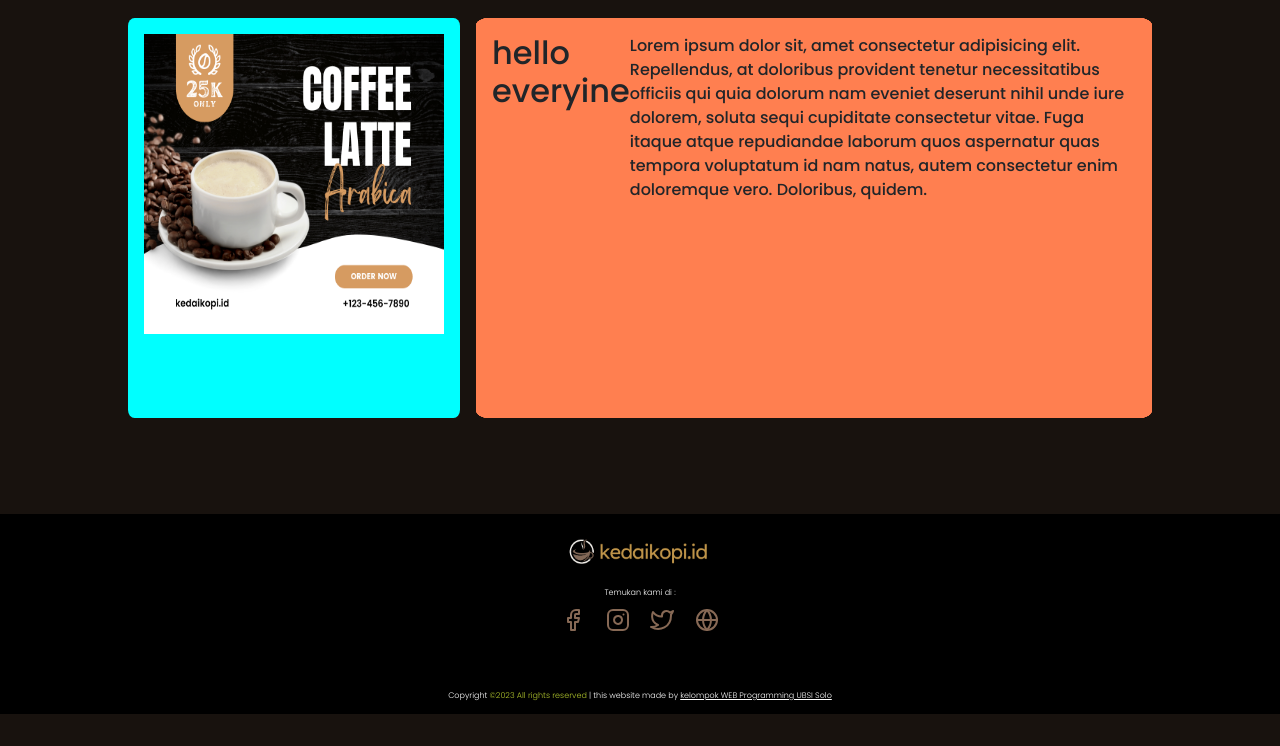
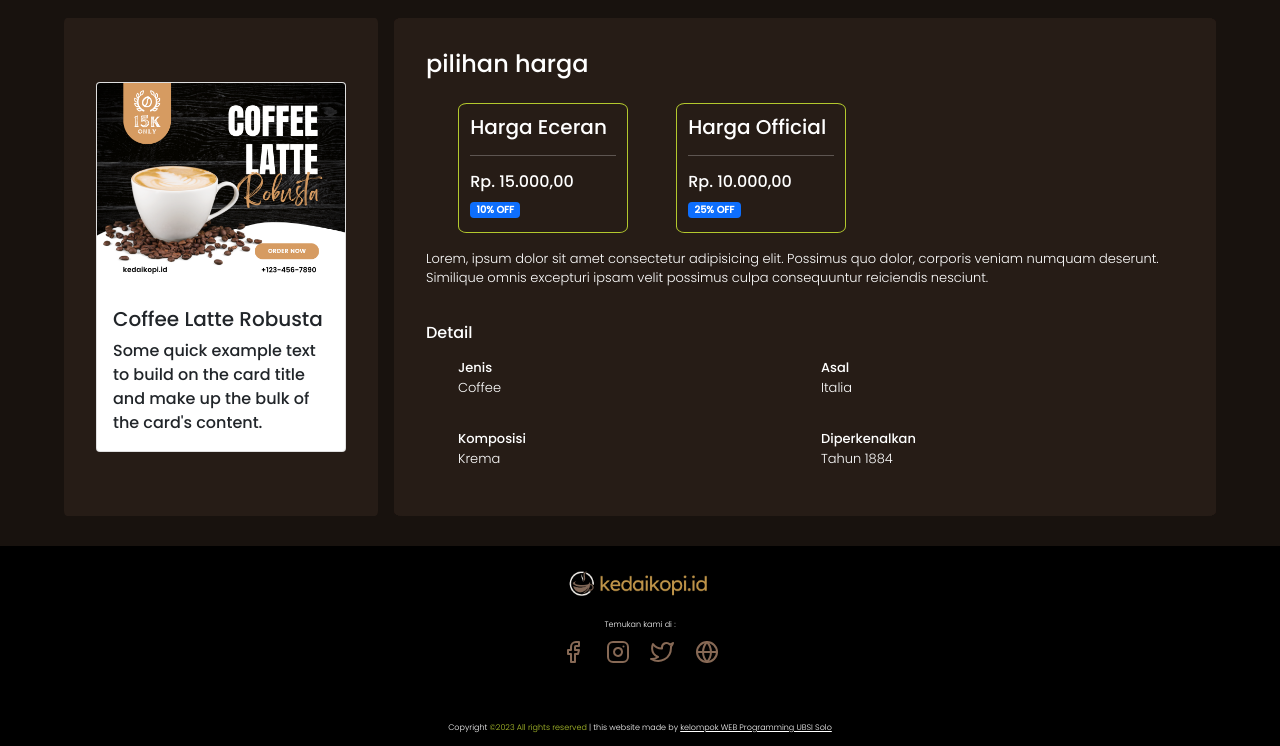
Before and after one commit to hawk-xc/hawk-xc.github.io, a PHP site: page /web_project/menu/menu2.html in a window 1280 px wide. Shown: the part 78-824 px from the top of the page. Before the commit the page ends 792 px from the top, so only its background shows below. Run offline with PHP 8.4, Linux system fonts and the light colour scheme.

Commit message:
add update

```diff
--- a/web_project/css/menu-responsive.css
+++ b/web_project/css/menu-responsive.css
@@ -7,7 +7,7 @@
 }
 
 .section-container {
-  width: 100%;
+  /* width: 40%; */
   height: 400px;
   display: flex;
   justify-content: center;
@@ -15,12 +15,12 @@
 
   /* margin top */
   margin-top: 6rem;
-  margin-bottom: 6rem;
+  margin-bottom: 8rem;
 }
 
 .section-container .section-hero-menu {
   display: grid;
-  width: 80%;
+  width: 40%;
   /* grid-template-columns: 1fr 1fr; */
 
   grid-template-areas:
@@ -32,36 +32,76 @@
 .section-container .section-hero-menu .item {
   width: 100%;
   /* height: 500px; */
-  border-radius: 2%;
+  border-radius: 1%;
   padding-top: 2rem;
 
   /* flex direction */
-  display: flex;
-  justify-items: center;
-  justify-content: center;
-
-  padding: 1rem;
-}
-
-.section-container .section-hero-menu .item img {
-  width: 300px;
-  height: 300px;
 }
 
 .satu {
   grid-area: satu;
-  background-color: aqua;
+  background-color: #261c16;
+  display: flex;
+  justify-items: center;
+  flex-direction: column;
+  justify-content: center;
+  align-items: center;
+
+  padding: 2rem;
 }
 
 .dua {
   grid-area: dua;
-  background-color: coral;
+  background-color: #261c16;
+  color: var(--light);
+
+  font-weight: 10;
+  font-size: 13px;
+  padding: 2rem;
+}
+
+/* block menu */
+.section-container .section-hero-menu .item .kotak-block {
+  display: grid;
+  grid-template-columns: repeat(2, 170px);
+  gap: 3rem;
+  padding: 1rem 2rem;
+}
+
+.section-container .section-hero-menu .item .kotak-block .block {
+  border: 1px solid var(--secondary);
+  width: 170px;
+  height: 130px;
+  border-radius: 5%;
+  padding: 0.7rem;
+}
+
+/* list detail style */
+.section-container .section-hero-menu .item ul {
+  list-style: none;
+  display: grid;
+  grid-template-columns: 1fr 1fr;
+  row-gap: 2rem;
+
+  margin-top: 1rem;
+}
+
+.section-container .section-hero-menu .item ul li {
+  width: 100%;
+  /* background-color: blueviolet; */
 }
 
 /* media query */
-@media screen and (min-width: 600px) {
+@media screen and (min-width: 800px) {
   .section-container .section-hero-menu {
+    width: 90%;
     grid-template-areas: "satu dua dua dua dua dua";
     gap: 1rem;
   }
+  /* .dua {
+    justify-content: center;
+    align-items: center;
+  } */
+  .section-container {
+    width: 100%;
 }
--- a/web_project/menu/menu2.html
+++ b/web_project/menu/menu2.html
@@ -8,8 +8,6 @@
     <script src="https://unpkg.com/feather-icons"></script>
     <link rel="preconnect" href="https://fonts.googleapis.com" />
     <link rel="stylesheet" href="../css/bootstrap.css" />
-    <link rel="stylesheet" href="../css/img-gray-scale.css" />
-    <link rel="stylesheet" href="../css/hover-effect.css" />
     <link rel="stylesheet" href="../css/menu-section.css" />
     <link rel="preconnect" href="https://fonts.gstatic.com" crossorigin />
     <link
@@ -57,22 +55,68 @@
     <div class="section-container">
       <div class="section-hero-menu">
         <div class="item satu">
-          <img src="../media/menu/kedaikopi-menu2.png" alt="" />
+          <div class="card" style="width: 250px">
+            <img
+              src="../media/menu/kedaikopi-menu1.png"
+              class="card-img-top"
+              alt="..."
+            />
+            <div class="card-body">
+              <h5 class="card-title">Coffee Latte Robusta</h5>
+              <p class="card-text">
+                Some quick example text to build on the card title and make up
+                the bulk of the card's content.
+              </p>
+            </div>
+          </div>
         </div>
         <div class="item dua"></div>
         <div class="item dua"></div>
         <div class="item dua"></div>
         <div class="item dua"></div>
         <div class="item dua">
-          <h2>hello everyine</h2>
+          <h4>pilihan harga</h4>
+          <div class="kotak-block">
+            <div class="block">
+              <h5>Harga Eceran</h5>
+              <hr />
+              <h6>Rp. 15.000,00</h6>
+              <span class="badge bg-primary">10% OFF</span>
+            </div>
+            <div class="block">
+              <h5>Harga Official</h5>
+              <hr />
+              <h6>Rp. 10.000,00</h6>
+              <span class="badge bg-primary">25% OFF</span>
+            </div>
+          </div>
           <p>
-            Lorem ipsum dolor sit, amet consectetur adipisicing elit.
-            Repellendus, at doloribus provident tenetur necessitatibus officiis
-            qui quia dolorum nam eveniet deserunt nihil unde iure dolorem,
-            soluta sequi cupiditate consectetur vitae. Fuga itaque atque
-            repudiandae laborum quos aspernatur quas tempora voluptatum id nam
-            natus, autem consectetur enim doloremque vero. Doloribus, quidem.
+            Lorem, ipsum dolor sit amet consectetur adipisicing elit. Possimus
+            quo dolor, corporis veniam numquam deserunt. Similique omnis
+            excepturi ipsam velit possimus culpa consequuntur reiciendis
+            nesciunt.
           </p>
+          <!-- list detail -->
+          <br />
+          <h6>Detail</h6>
+          <ul>
+            <li>
+              <b>Jenis</b> <br />
+              Coffee
+            </li>
+            <li>
+              <b>Asal</b> <br />
+              Italia
+            </li>
+            <li>
+              <b>Komposisi</b> <br />
+              Krema
+            </li>
+            <li>
+              <b>Diperkenalkan</b> <br />
+              Tahun 1884
+            </li>
+          </ul>
         </div>
       </div>
     </div>
```
